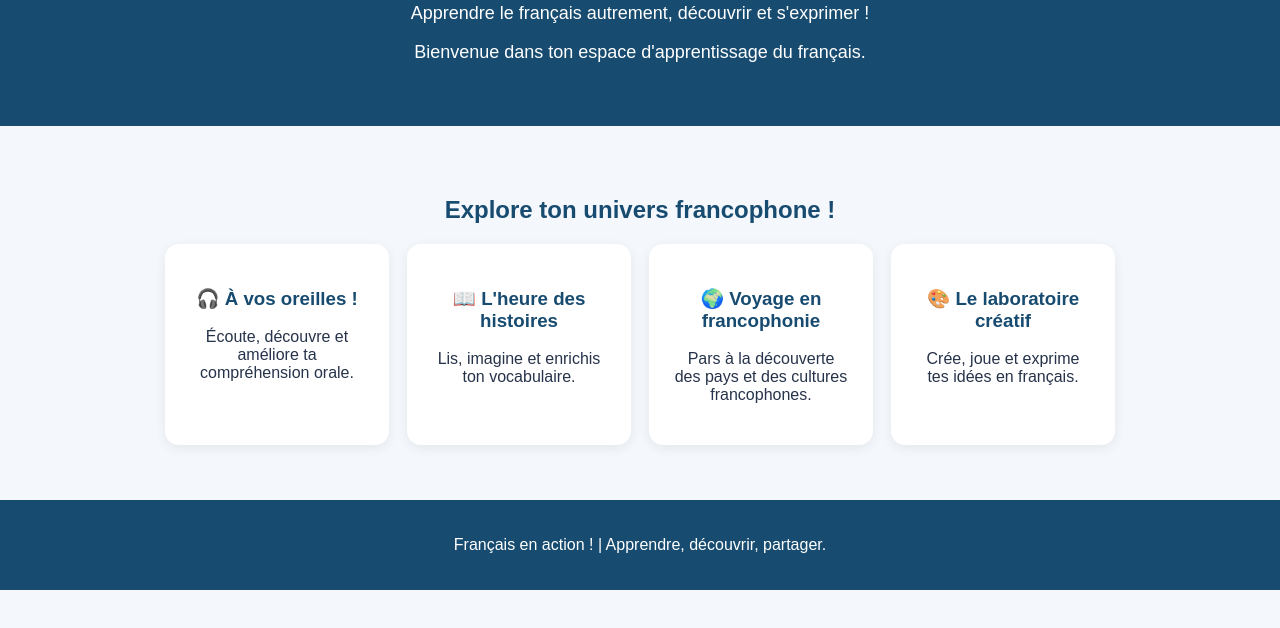
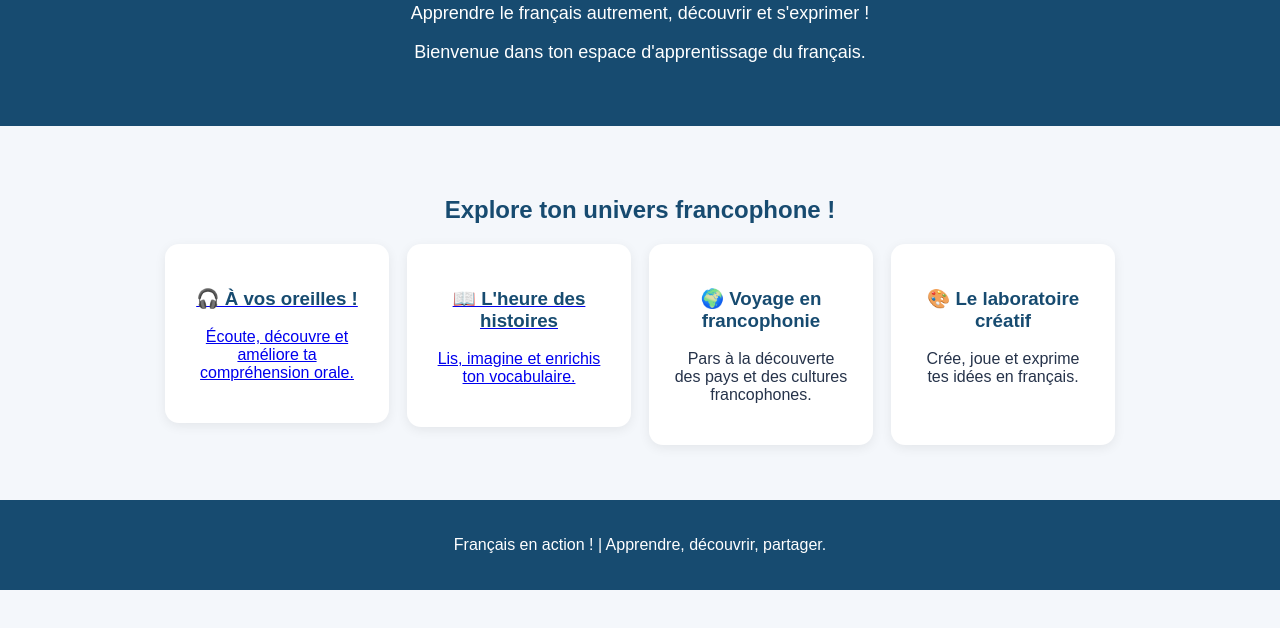
Before and after one commit to marsssiro-sketch/Le-BF-Bonjour-fran-ais, a plain HTML site: page index.html in a window 1280 px wide. Shown: the part 132-760 px from the top of the page. Drawn offline with Linux system fonts and the light colour scheme.

Commit message:
Update index.html

```diff
--- a/index.html
+++ b/index.html
@@ -60,16 +60,18 @@ footer {
   <h2>Explore ton univers francophone !</h2>
 
   <div class="cards">
+  <a href="oreilles.html">
     <div class="card">
       <h3>🎧 À vos oreilles !</h3>
       <p>Écoute, découvre et améliore ta compréhension orale.</p>
     </div>
-
+    </a>
+<a href="histoires.html">
     <div class="card">
       <h3>📖 L'heure des histoires</h3>
       <p>Lis, imagine et enrichis ton vocabulaire.</p>
     </div>
-
+</a>
     <div class="card">
       <h3>🌍 Voyage en francophonie</h3>
       <p>Pars à la découverte des pays et des cultures francophones.</p>
```
